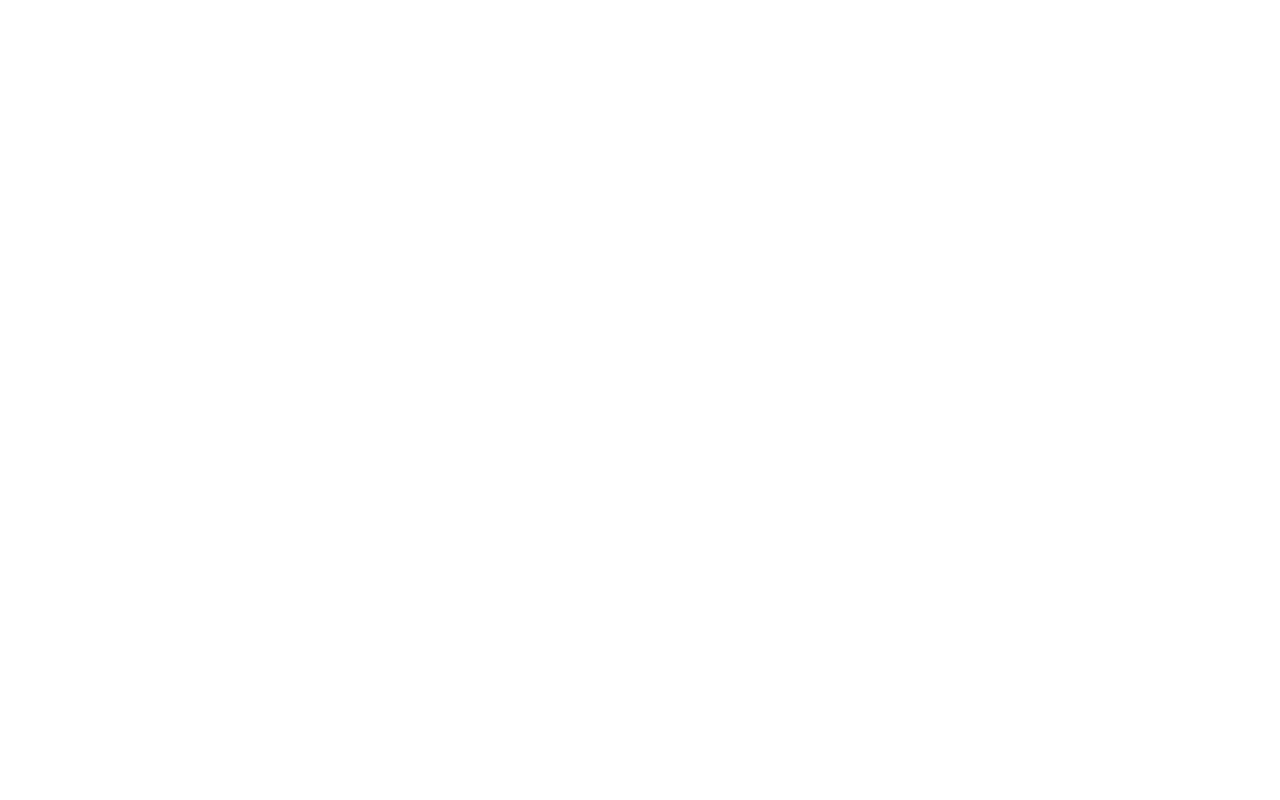
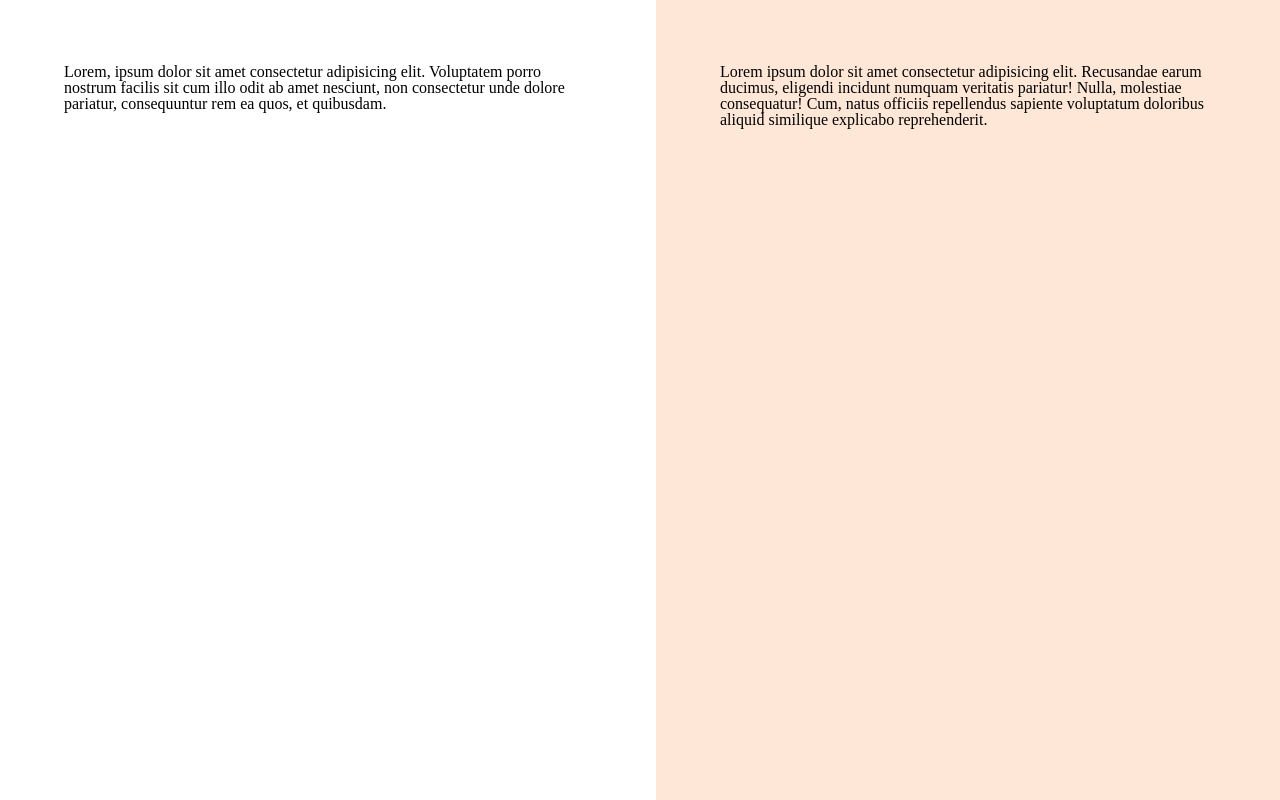
Before and after one commit to Caio-Vinicius-Almeida/Formulario-de-matricula-Rocketseat, a plain HTML site: page index.html in a window 1280 px wide. Drawn offline with Linux system fonts and the light colour scheme.

Commit message:
Criando o arquivo layout.css

```diff
--- a/index.html
+++ b/index.html
@@ -7,6 +7,24 @@
     <link rel="stylesheet" href="./src/styles/index.css" />
   </head>
   <body>
-    <div id="App"></div>
+    <div id="App">
+      <main>
+        <div class="main__container">
+          Lorem, ipsum dolor sit amet consectetur adipisicing elit. Voluptatem
+          porro nostrum facilis sit cum illo odit ab amet nesciunt, non
+          consectetur unde dolore pariatur, consequuntur rem ea quos, et
+          quibusdam.
+        </div>
+      </main>
+
+      <aside>
+        <div class="aside__container">
+          Lorem ipsum dolor sit amet consectetur adipisicing elit. Recusandae
+          earum ducimus, eligendi incidunt numquam veritatis pariatur! Nulla,
+          molestiae consequatur! Cum, natus officiis repellendus sapiente
+          voluptatum doloribus aliquid similique explicabo reprehenderit.
+        </div>
+      </aside>
+    </div>
   </body>
 </html>
--- a/src/styles/globalStyles.css
+++ b/src/styles/globalStyles.css
@@ -47,3 +47,7 @@
 * {
   box-sizing: border-box;
 }
+
+body {
+  overflow: hidden;
+}
--- a/src/styles/index.css
+++ b/src/styles/index.css
@@ -1,2 +1,3 @@
 @import url(../styles/reset.css);
 @import url(../styles/globalStyles.css);
+@import url(../styles/layout.css);
--- /dev/null
+++ b/src/styles/layout.css
@@ -0,0 +1,25 @@
+#App {
+  display: grid;
+  grid-template-columns: 51.25% 48.75%;
+  height: 100vh;
+  overflow: hidden;
+}
+
+main {
+  overflow: auto;
+  padding: 4rem;
+
+  & .main__container {
+    max-width: 33rem;
+    margin-left: auto;
+  }
+}
+
+aside {
+  background-color: var(--surface-secondary);
+  padding: 4rem;
+
+  & .aside__container {
+    max-width: 31rem;
+  }
+}
```
